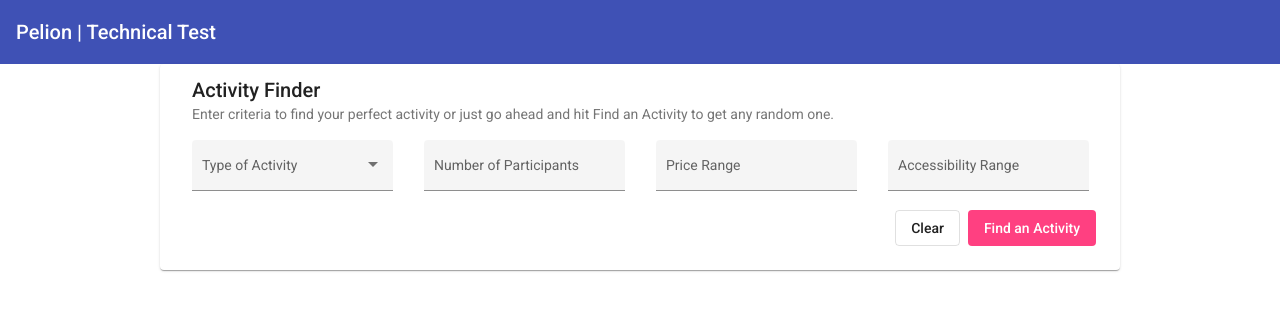
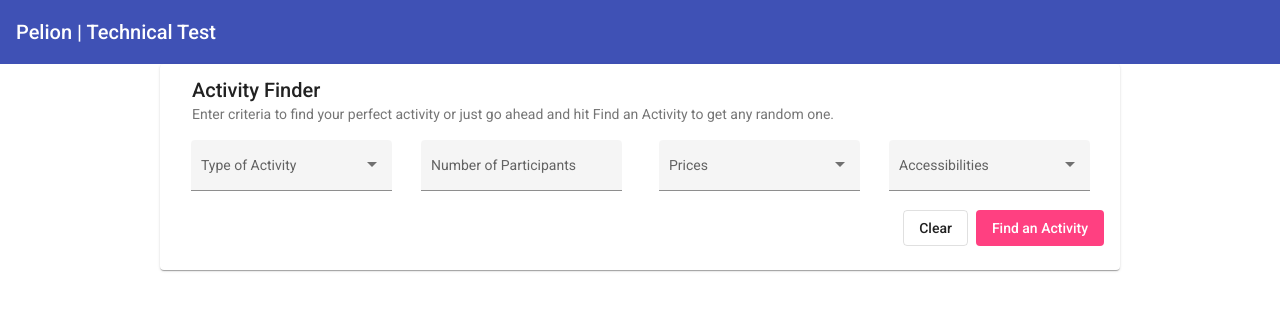
Before and after one commit to cirdan-the-shipwright/pelion, an Angular app: page / in a window 1280 px wide. Shown: the top 310 px of the page. Built offline with nearby package versions, Linux system fonts and the light colour scheme.

Commit message:
Remove static dropdown data to json files; created tools endpoint to fetch dropdown data; fixed up styling; added new types; updated readme

```diff
--- a/src/app/_interceptors/error.interceptor.ts
+++ b/src/app/_interceptors/error.interceptor.ts
@@ -6,7 +6,7 @@ import {
   HttpInterceptor,
   HttpResponse
 } from '@angular/common/http';
-import { Observable, throwError } from 'rxjs';
+import { Observable } from 'rxjs';
 import { tap } from 'rxjs/operators';
 import { MatSnackBarComponent } from '../components/mat-snack-bar/mat-snack-bar.component';
 
--- a/src/app/components/activity-form/activity-form.component.html
+++ b/src/app/components/activity-form/activity-form.component.html
@@ -1,16 +1,16 @@
 <form class="form-wrapper" [formGroup]="searchForm" (ngSubmit)="submit()" autocomplete="off">
     <section class="form">
         <div class="form__group">
-            <mat-form-field class="full-width">
+            <mat-form-field>
                 <mat-label>Type of Activity</mat-label>
-                <mat-select formControlName="type">
+                <mat-select formControlName="typeId">
                     <mat-option>--</mat-option>
-                    <mat-option *ngFor="let activity of activities" [value]="activity">
-                        {{ activity | titlecase }}
+                    <mat-option *ngFor="let type of types" [value]="type.id">
+                        {{ type.displayName }}
                     </mat-option>
                 </mat-select>
             </mat-form-field>
-            <mat-form-field class="full-width">
+            <mat-form-field>
                 <mat-label>Number of Participants</mat-label>
                 <input type="number" matInput formControlName="participants">
                 <mat-error *ngIf="searchForm.get('participants').invalid">
@@ -19,19 +19,23 @@
             </mat-form-field>
         </div>
         <div class="form__group">
-            <mat-form-field class="full-width">
-                <mat-label>Price Range</mat-label>
-                <input type="number" matInput formControlName="price">
-                <mat-error *ngIf="searchForm.get('price').invalid">
-                    Can only be between 0.0 and 1.0
-                </mat-error>
+            <mat-form-field *ngIf="prices">
+                <mat-label>Prices</mat-label>
+                <mat-select formControlName="priceId">
+                    <mat-option>--</mat-option>
+                    <mat-option *ngFor="let price of prices" [value]="price.id">
+                        {{ price.displayName }}
+                    </mat-option>
+                </mat-select>
             </mat-form-field>
-            <mat-form-field class="full-width">
-                <mat-label>Accessibility Range</mat-label>
-                <input type="number" matInput formControlName="accessibility">
-                <mat-error *ngIf="searchForm.get('accessibility').invalid">
-                    Can only be between 0.0 and 1.0
-                </mat-error>
+            <mat-form-field *ngIf="accessibilities">
+                <mat-label>Accessibilities</mat-label>
+                <mat-select formControlName="accessibilityId">
+                    <mat-option>--</mat-option>
+                    <mat-option *ngFor="let accessibility of accessibilities" [value]="accessibility.id">
+                        {{ accessibility.displayName }}
+                    </mat-option>
+                </mat-select>
             </mat-form-field>
         </div>
     </section>
--- a/src/app/components/activity-form/activity-form.component.scss
+++ b/src/app/components/activity-form/activity-form.component.scss
@@ -25,6 +25,15 @@
     &__group {
       flex: 50%;
       margin-right: 8px;
+      margin-left: 8px;
+
+      &:first-of-type{
+        margin-left: 0;
+      }
+
+      &:last-of-type{
+        margin-right: 0;
+      }
     }
   }
 
@@ -34,6 +43,10 @@
     &__button {
       flex: 50%;
       margin-right: 8px;
+
+      &:last-of-type{
+        margin-right: 0;
+      }
     }
   }
 
--- a/src/app/components/activity-form/activity-form.component.ts
+++ b/src/app/components/activity-form/activity-form.component.ts
@@ -1,6 +1,6 @@
-import { Component, EventEmitter, OnInit, Output } from '@angular/core';
+import { Component, EventEmitter, Input, OnInit, Output } from '@angular/core';
 import { FormControl, FormGroup, Validators } from '@angular/forms';
-import { IActivityRequest as IModel } from 'src/app/models/activity.interface';
+import { IAccessibility, IFormModel, IPrice, IType } from 'src/app/models/activity.interface';
 
 
 @Component({
@@ -9,15 +9,16 @@ import { IActivityRequest as IModel } from 'src/app/models/activity.interface';
   styleUrls: ['./activity-form.component.scss']
 })
 export class ActivityFormComponent implements OnInit {
+  @Input() types: IType[];
+  @Input() prices: IPrice[];
+  @Input() accessibilities: IAccessibility[];
   @Output() submitForm = new EventEmitter();
 
-  activities: string[] = ['education', 'recreational', 'social', 'diy', 'charity', 'cooking', 'relaxation', 'music', 'busywork'];
-
   searchForm = new FormGroup({
-    type: new FormControl(''),
+    typeId: new FormControl(''),
     participants: new FormControl(null, Validators.min(1)),
-    price: new FormControl(null, [Validators.min(0.0), Validators.max(1.0)]),
-    accessibility: new FormControl(null, [Validators.min(0.0), Validators.max(1.0)])
+    priceId: new FormControl(null),
+    accessibilityId: new FormControl(null)
   })
   constructor(
   ) { }
@@ -25,12 +26,18 @@ export class ActivityFormComponent implements OnInit {
   ngOnInit(): void {
   }
 
+  /**
+   * Clears the form.
+   */
   clear() {
     this.searchForm.reset();
   }
 
+  /**
+   * Calls parent component with form values.
+   */
   submit() {
-    const request: IModel = this.searchForm.value;
+    const request: IFormModel = this.searchForm.value;
     this.submitForm.emit(request);
   }
 }
--- a/src/app/components/mat-snack-bar/mat-snack-bar.component.ts
+++ b/src/app/components/mat-snack-bar/mat-snack-bar.component.ts
@@ -11,6 +11,10 @@ export class MatSnackBarComponent  {
 
 	constructor(public _snackBar: MatSnackBar) {}
 
+  /**
+   * Opens the snackbar.
+   * @param message Message to display in Snackbar
+   */
 	openSnackBar(message: string) {
       this._snackBar.open(message, 'Dismiss', {
         duration: 5000
--- a/src/app/pages/home/home.component.html
+++ b/src/app/pages/home/home.component.html
@@ -9,7 +9,7 @@
             </mat-card-subtitle>
         </mat-card-header>
         <mat-card-content>
-            <app-activity-form (submitForm)="getActivity($event)"></app-activity-form>
+            <app-activity-form [accessibilities]="accessibilities"  [prices]="prices" [types]="types" (submitForm)="getActivity($event)"></app-activity-form>
         </mat-card-content>
     </mat-card>
 
--- a/src/app/pages/home/home.component.ts
+++ b/src/app/pages/home/home.component.ts
@@ -1,69 +1,53 @@
-import { Component, ElementRef, ViewChild } from '@angular/core';
+import { Component, ElementRef, OnInit, ViewChild } from '@angular/core';
 import { ActivityService as Service } from 'src/app/_services/activity.service';
-import { IActivity, IActivityRequest as IModel } from 'src/app/models/activity.interface';
+import { IAccessibility, IActivity, IActivityRequest, IFormModel, IPrice, IType } from 'src/app/models/activity.interface';
 
 @Component({
   selector: 'app-home',
   templateUrl: './home.component.html',
   styleUrls: ['./home.component.scss']
 })
-export class HomeComponent {
+export class HomeComponent implements OnInit {
   @ViewChild('result') el:ElementRef;
   activity: IActivity;
   iconName = 'home';
+  types: IType[] = [];
+  prices: IPrice[] = [];
+  accessibilities: IAccessibility[] = [];
 
   constructor(
     private service: Service
   ) { }
 
-  getActivity(event: IModel) {
-    this.service.getActivityByQuery(event).subscribe(res => {
+  ngOnInit(): void {
+    this.service.getTools().subscribe(res => {
+      this.types = res.types;
+      this.prices = res.prices;
+      this.accessibilities = res.accessibilities;
+    });
+  }
+
+  /**
+   * Retrieves activity data and displays on the page.
+   * @param event Form values
+   */
+  getActivity(event: IFormModel) {
+    const model: IActivityRequest = {
+      accessibilityMin: !!event.accessibilityId ? this.accessibilities.find(x => x.id === event.accessibilityId).min : 0,
+      accessibilityMax: !!event.accessibilityId ? this.accessibilities.find(x => x.id === event.accessibilityId).max : 0,
+      participants: event.participants,
+      priceMin: !!event.priceId ? this.prices.find(x => x.id === event.priceId).min : 0,
+      priceMax: !!event.priceId ? this.prices.find(x => x.id === event.priceId).max : 0,
+      type: !!event.typeId ? this.types.find(x => x.id === event.typeId).value : ''
+    };
+
+    this.service.getActivityByQuery(model).subscribe(res => {
       if (res['error']) {
         return;
       }
 
-      switch(res.type) {
-        case 'education': {
-           this.iconName = 'library_books';
-           break;
-        }
-        case 'recreational': {
-          this.iconName = 'hiking';
-          break;
-        }
-        case 'social': {
-          this.iconName = 'groups';
-          break;
-        }
-        case 'diy': {
-          this.iconName = 'engineering';
-          break;
-        }
-        case 'charity': {
-          this.iconName = 'food_bank';
-          break;
-        }
-        case 'cooking': {
-          this.iconName = 'microwave';
-          break;
-        }
-        case 'relaxation': {
-          this.iconName = 'self_improvement';
-          break;
-        }
-        case 'music': {
-          this.iconName = 'headphones';
-          break;
-        }
-        case 'soap': {
-          this.iconName = 'busywork';
-          break;
-        }
-        default: {
-           this.iconName = 'home';
-           break;
-        }
-     }
+      this.iconName = !!event.typeId ? this.types.find(x => x.id === event.typeId).icon : this.iconName;
+
       this.activity = res;
       this.el.nativeElement.scrollIntoView({behavior: 'smooth'});
     });
--- /dev/null
+++ b/src/assets/accessibilities.json
@@ -0,0 +1,31 @@
+[{
+    "id": 2,
+    "displayName": "Very Accessible",
+    "min": 0.0,
+    "max": 0.2
+},
+{
+    "id": 3,
+    "displayName": "Good Accessibility",
+    "min": 0.2,
+    "max": 0.4
+},
+{
+    "id": 4,
+    "displayName": "Medium Accessibility",
+    "min": 0.4,
+    "max": 0.6
+},
+{
+    "id": 4,
+    "displayName": "Slightly Accessible",
+    "min": 0.6,
+    "max": 0.8
+},
+{
+    "id": 4,
+    "displayName": "Poor Accessibility",
+    "min": 0.8,
+    "max": 1.0
+}
+]
--- /dev/null
+++ b/src/assets/prices.json
@@ -0,0 +1,25 @@
+[{
+    "id": 1,
+    "displayName": "Free",
+    "min": 0.0,
+    "max": 0.0
+},
+{
+    "id": 2,
+    "displayName": "Low Cost",
+    "min": 0.0,
+    "max": 0.4
+},
+{
+    "id": 3,
+    "displayName": "Medium Cost",
+    "min": 0.4,
+    "max": 0.7
+},
+{
+    "id": 4,
+    "displayName": "High Cost",
+    "min": 0.7,
+    "max": 1.0
+}
+]
--- /dev/null
+++ b/src/assets/types.json
@@ -0,0 +1,62 @@
+[
+    {
+        "id": 1,
+        "displayName": "Education",
+        "icon": "library_books",
+        "value": "education"
+    },
+    {
+        "id": 2,
+        "displayName": "Recreational",
+        "icon": "hiking",
+        "value": "recreational"
+    },
+    {
+        "id": 3,
+        "displayName": "Social",
+        "icon": "groups",
+        "value": "social"
+    },
+    {
+        "id": 4,
+        "displayName": "DIY",
+        "icon": "engineering",
+        "value": "diy"
+    },
+    {
+        "id": 5,
+        "displayName": "Recreational",
+        "icon": "hiking",
+        "value": "recreational"
+    },
+    {
+        "id": 6,
+        "displayName": "Charity",
+        "icon": "food_bank",
+        "value": "charity"
+    },
+    {
+        "id": 7,
+        "displayName": "Cooking",
+        "icon": "microwave",
+        "value": "cooking"
+    },
+    {
+        "id": 8,
+        "displayName": "Relaxation",
+        "icon": "self_improvement",
+        "value": "relaxation"
+    },
+    {
+        "id": 9,
+        "displayName": "Music",
+        "icon": "headphones",
+        "value": "music"
+    },
+    {
+        "id": 9,
+        "displayName": "Busywork",
+        "icon": "soap",
+        "value": "busywork"
+    }
+]
```
Also changed, not shown: src/app/_services/activity.service.ts (+49 -6 lines), src/app/models/activity.interface.ts (+33 -2 lines), 2 other files (tests, documents, lock files or other folders).
